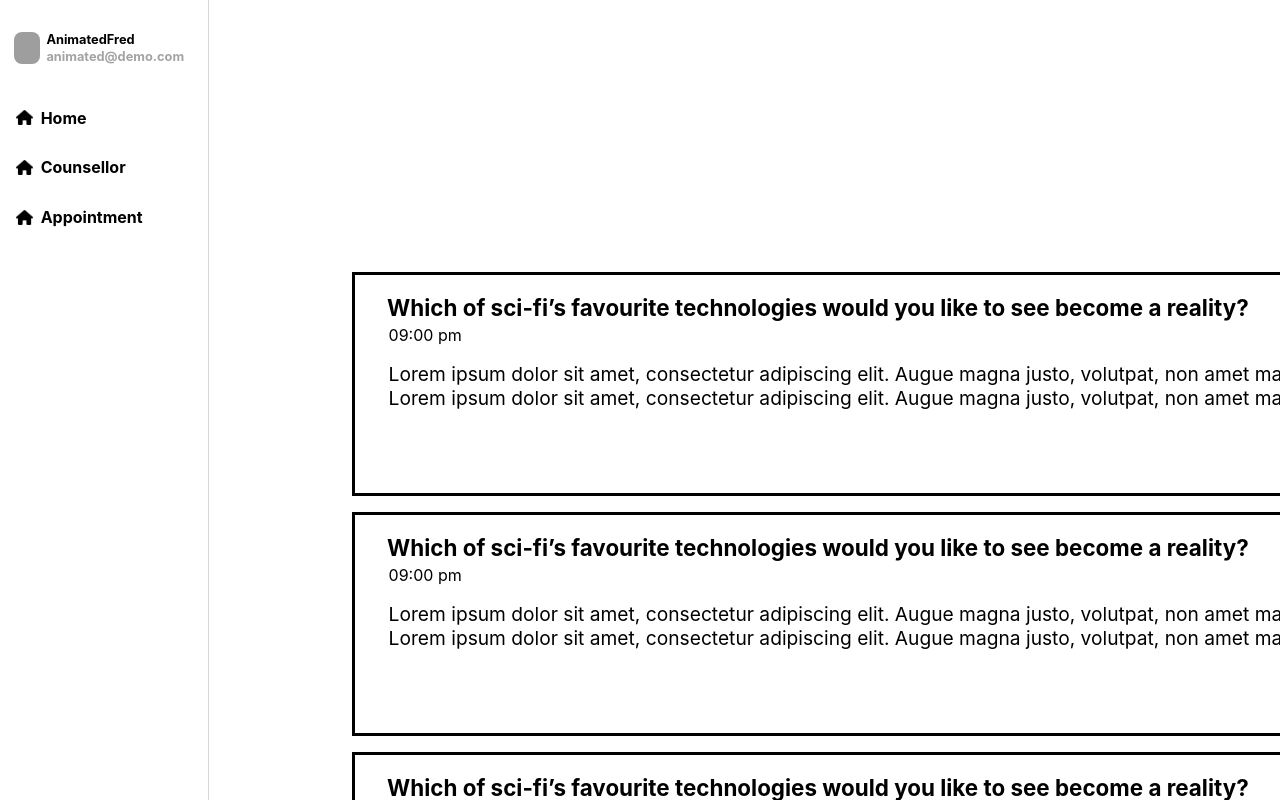
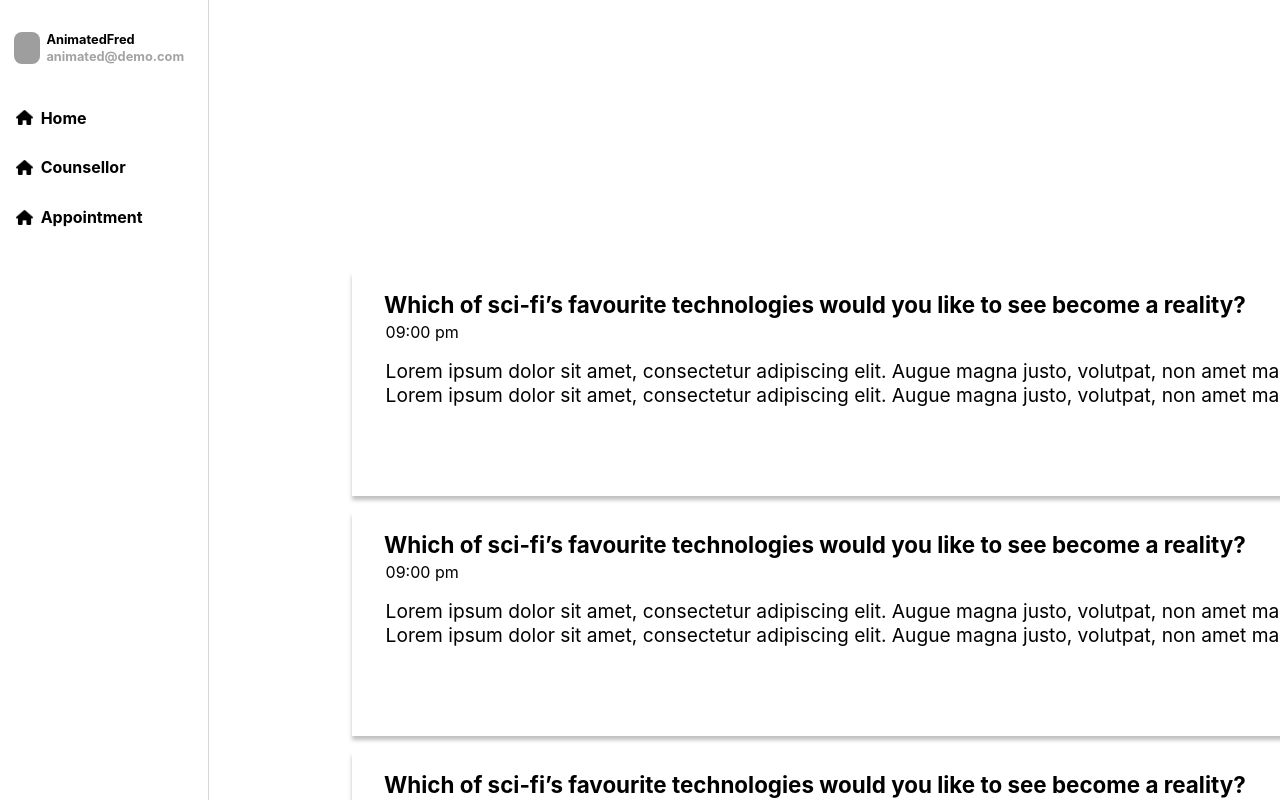
Before and after one commit to EliezerOng/CZ3002-Web-Application, a React (Create React App) app in the folder FrontEnd/my-app/: page / in a window 1280 px wide. Shown: the top 800 px of the page. Built offline with nearby package versions, Linux system fonts and the light colour scheme; grey boxes are pictures that could not be loaded.

Commit message:
added shadow box for postcard
added shadow box for postcard

```diff
--- a/FrontEnd/my-app/src/components/PostCard.css
+++ b/FrontEnd/my-app/src/components/PostCard.css
@@ -5,7 +5,7 @@
   height: 16rem;
   max-height: 14rem;
   margin-bottom: 1rem;
-  border-style: solid;
+  box-shadow: 0px 4px 4px 0px #00000040;
 }
 
 .post-card .main-container .container-1 {
```
